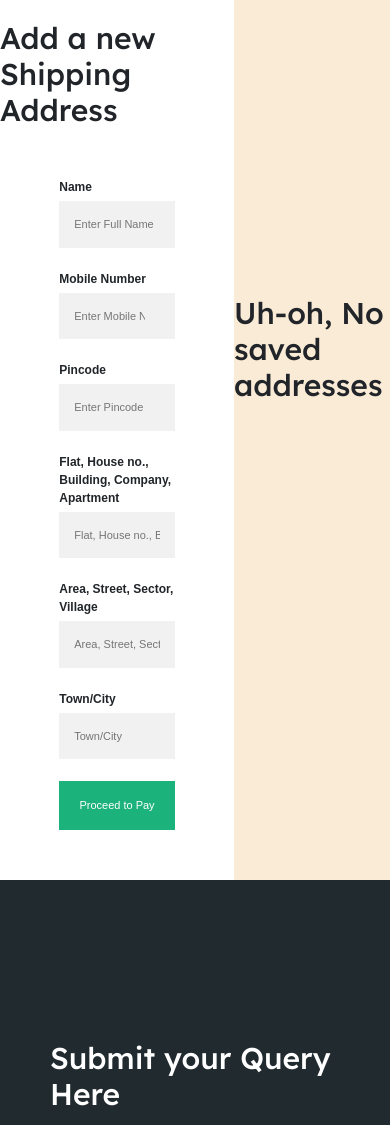
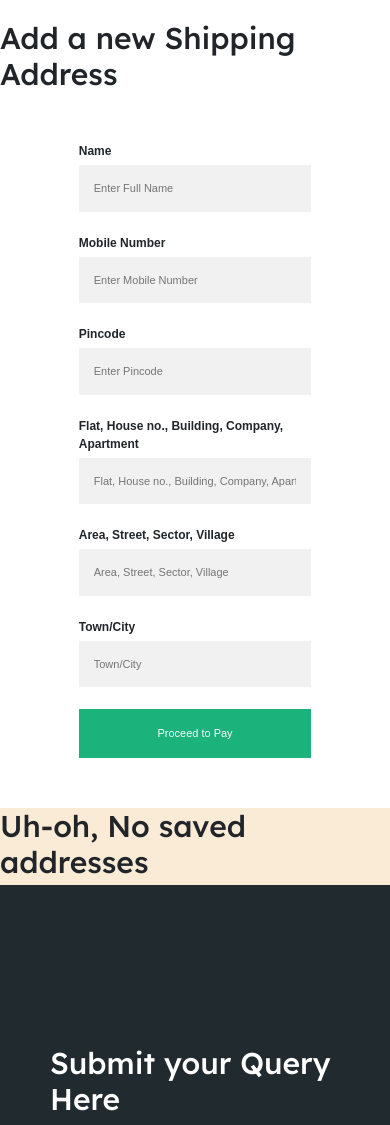
Before and after one commit to manasvi-tech/AuraAllure---Ecommerce, a Node server app: template templates/views/checkout.hbs in a window 390 px wide. Shown: the part 48-1173 px from the top of the page. Run offline with Node 20, Linux system fonts and the light colour scheme; the template is opened without the code that fills it, so the values that code supplies are empty; some libraries are stand-ins or nearby versions; some web fonts are replaced.

Commit message:
address page fixed

```diff
--- a/public/css/checkout.css
+++ b/public/css/checkout.css
@@ -91,3 +91,10 @@ label{
     color: white;
     font-weight: bold;
   }
+
+  @media(max-width:768px){
+    .content{
+        flex-direction: column;
+    }
+
+  }
--- a/templates/views/checkout.hbs
+++ b/templates/views/checkout.hbs
@@ -10,6 +10,7 @@
             display: flex;
             align-items: center;
         }
+
     </style>
 </head>
 
```
